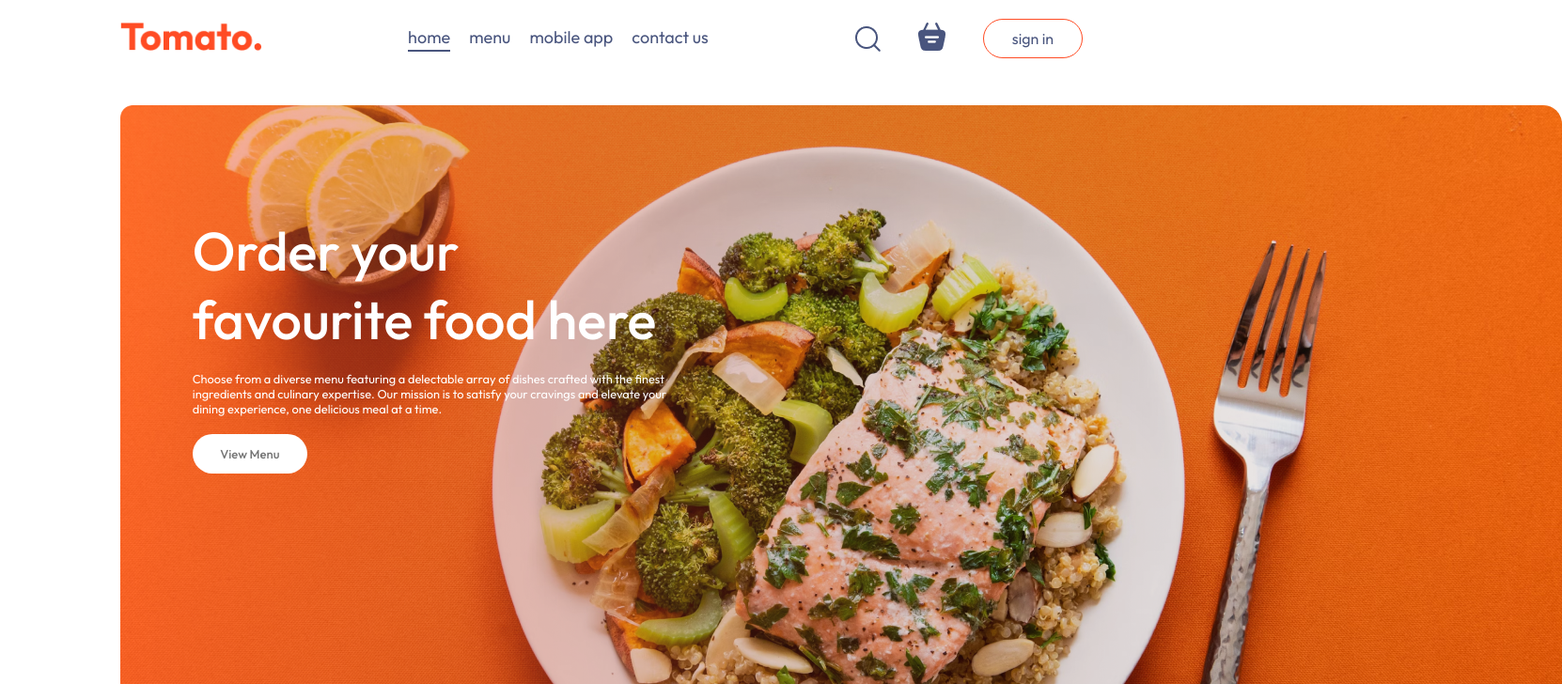
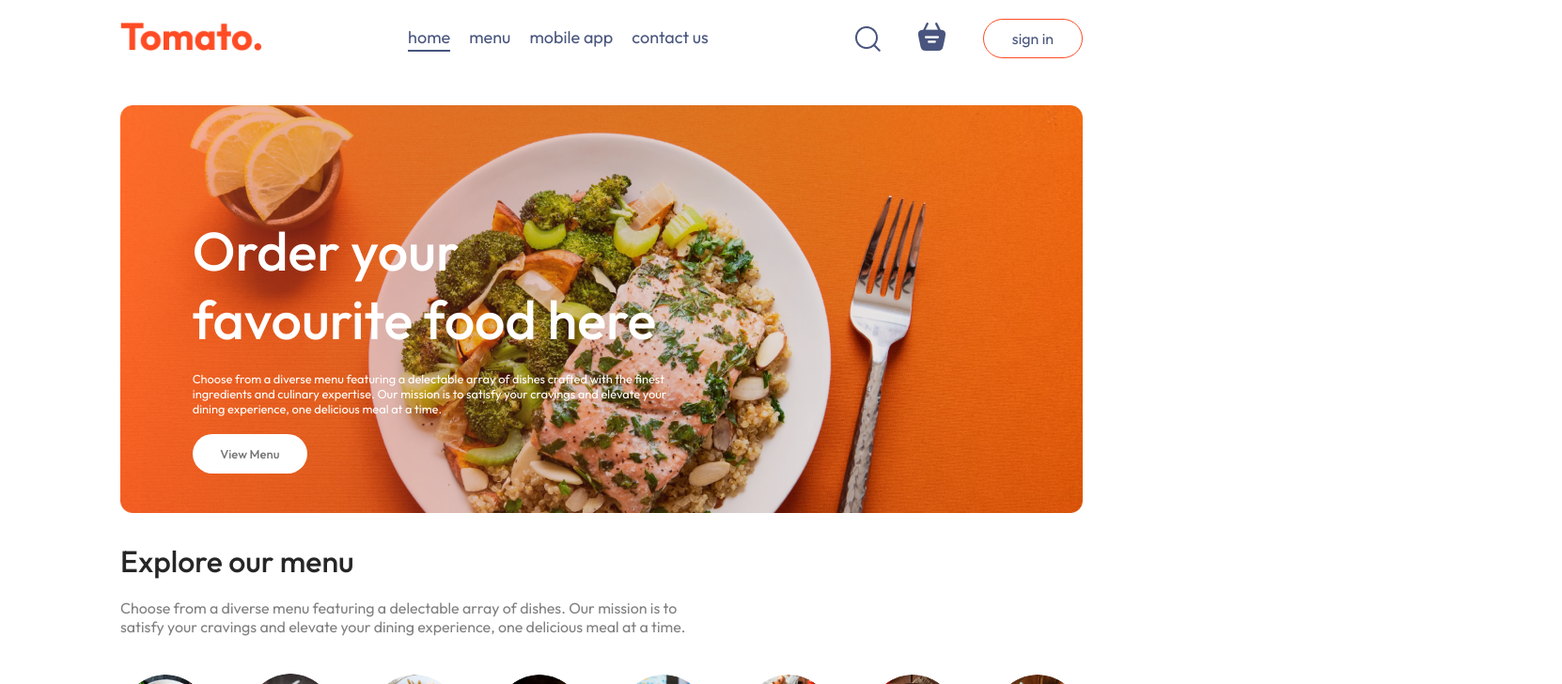
Before and after one commit to Shra1Yadav/food-delivery-frontend, a React (Create React App) app: page / in a window 1280 px wide. Shown: the top 728 px of the page at 94% size, 1662 px wide, since content can reach past the window. Built offline with nearby package versions, Linux system fonts and the light colour scheme; no server answers.

Commit message:
Update Header.jsx

```diff
--- a/src/components/Header/Header.jsx
+++ b/src/components/Header/Header.jsx
@@ -4,7 +4,6 @@ import './Header.css';
 const Header = () => {
     return (
         <div className='header'>
-            <img src="/header_img.png" alt="Header" className='header-image' />
             <div className='header-contents'>
                 <h2>Order your favourite food here</h2>
                 <p>Choose from a diverse menu featuring a delectable array of dishes crafted with the finest ingredients and culinary expertise. Our mission is to satisfy your cravings and elevate your dining experience, one delicious meal at a time.</p>
```
